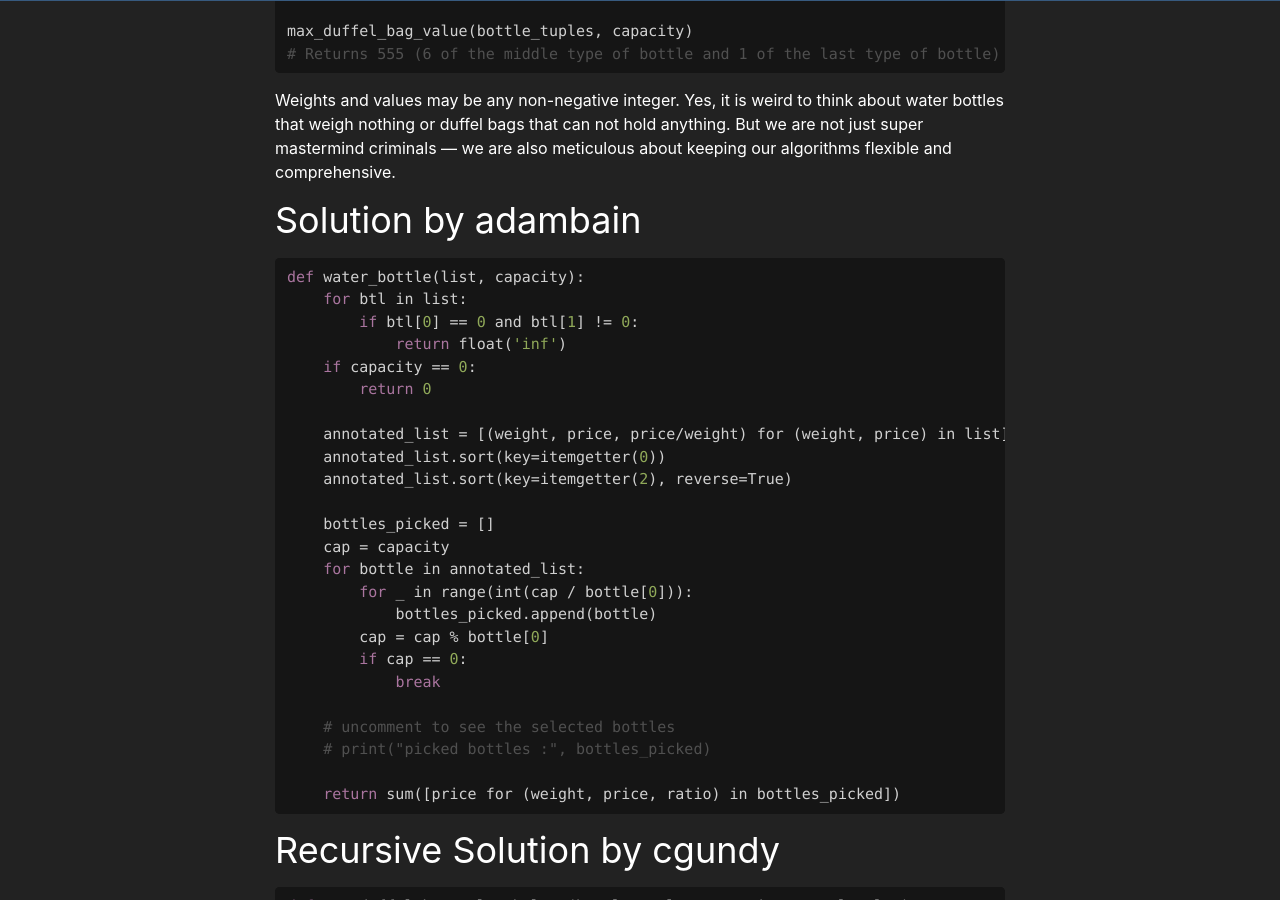
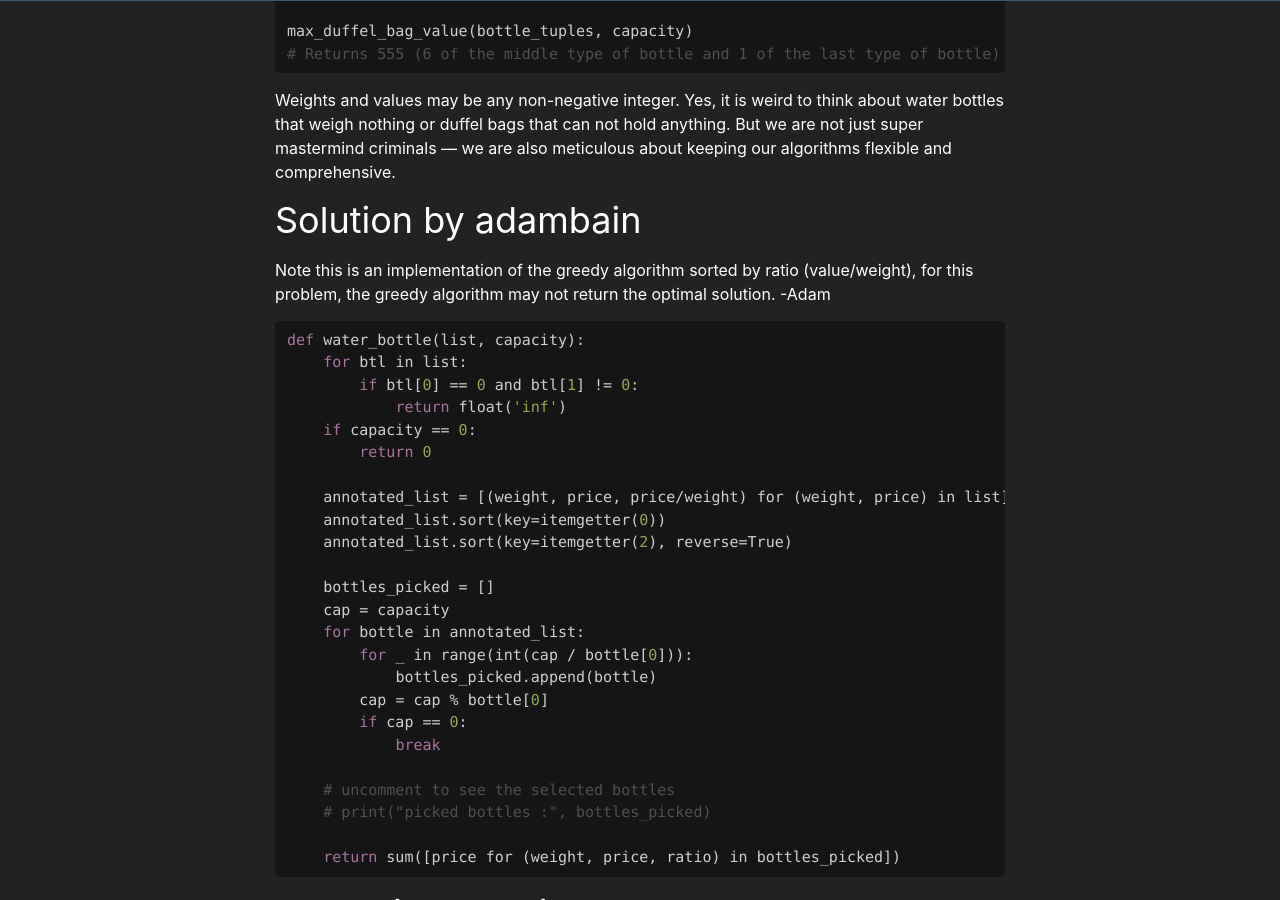
Before and after one commit to chicagopython/algosig, a Jekyll site: the page built from _posts/2020-03-05-samples.md, in a window 1280 px wide and 900 px high, scrolled down 814 px. Built offline with Jekyll 4.4.1, drawn with Linux system fonts in a browser that asks for light colours; nearby versions of some CDN libraries; our own code applies the rules of GitHub Pages for plain Markdown files.

Commit message:
Update 2020-03-05-samples.md

````diff
--- a/_posts/2020-03-05-samples.md
+++ b/_posts/2020-03-05-samples.md
@@ -37,6 +37,9 @@ max_duffel_bag_value(bottle_tuples, capacity)
 Weights and values may be any non-negative integer. Yes, it is weird to think about water bottles that weigh nothing or duffel bags that can not hold anything. But we are not just super mastermind criminals — we are also meticulous about keeping our algorithms flexible and comprehensive.
 
 ## Solution by adambain
+
+Note this is an implementation of the greedy algorithm sorted by ratio (value/weight), for this problem, the greedy algorithm may not return the optimal solution. -Adam
+
 ```python
 def water_bottle(list, capacity):
     for btl in list:
````
